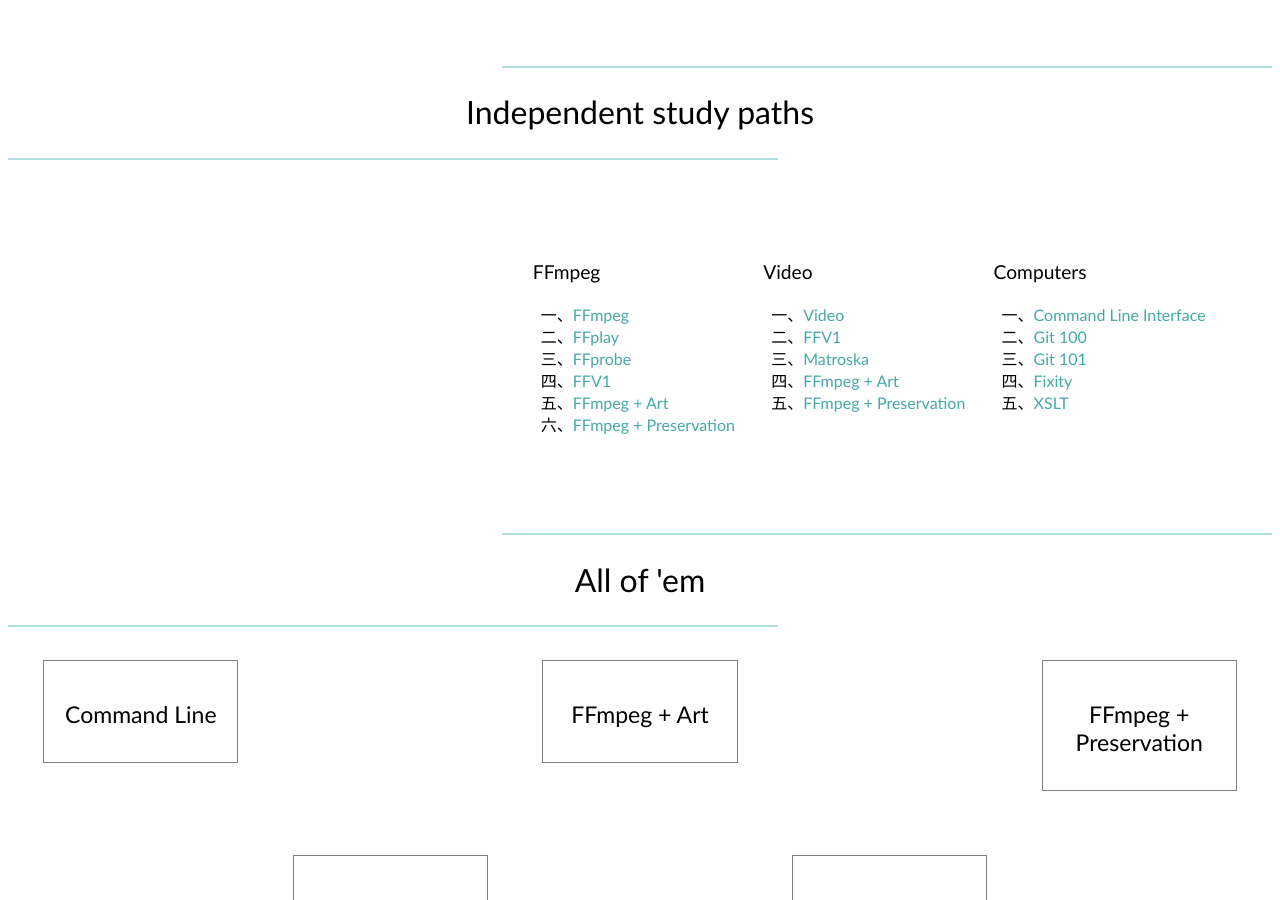
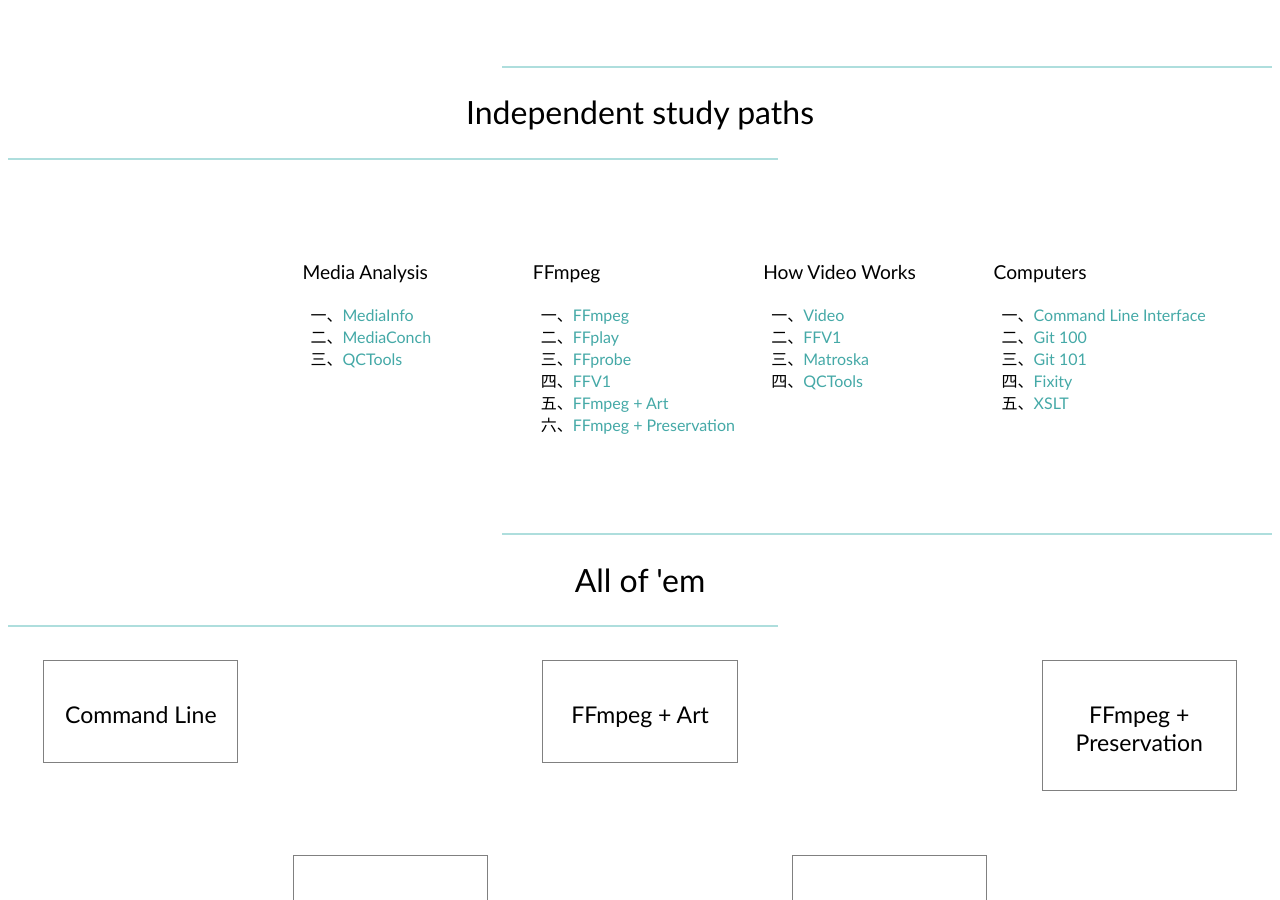
Before and after one commit to ablwr/avpres-training, a Jekyll site: the page built from index.html, in a window 1280 px wide and 900 px high, scrolled down 439 px. Built offline with Jekyll 4.4.1, drawn with Linux system fonts in a browser that asks for light colours.

Commit message:
prepares for future study paths

```diff
--- a/index.html
+++ b/index.html
@@ -27,9 +27,25 @@
 <div class="left"></div>
 <br>
 <div class="suggest">
-  <div class="">
+  <div class="suggestions">
+    <!-- <h3>Digital Preservation</h3> -->
+    <!-- <ul>
+      <li><a target="_blank" href="{{ site.baseurl }}/presentations/digital-preservation">Digital Preservation</a></li>
+      <li><a target="_blank" href="{{ site.baseurl }}/presentations/oais.html">OAIS</a></li>
+      <li><a target="_blank" href="{{ site.baseurl }}/presentations/fixity.html">Fixity</a></li>
+      <li><a target="_blank" href="{{ site.baseurl }}/presentations/storage.html">Storage</a></li>
+      <li><a target="_blank" href="{{ site.baseurl }}/presentations/disk-imaging.html">Disk Imaging</a></li>
+      <li><a target="_blank" href="{{ site.baseurl }}/presentations/archivematica.html">Archivematica</a></li>
+    </ul> -->
   </div>
-  <div class="">
+  <div class="suggestions">
+    <h3>Media Analysis</h3>
+    <ul>
+      <li><a target="_blank" href="{{ site.baseurl }}/presentations/mediainfo">MediaInfo</a></li>
+      <li><a target="_blank" href="{{ site.baseurl }}/presentations/mediaconch.html">MediaConch</a></li>
+      <li><a target="_blank" href="{{ site.baseurl }}/presentations/qctools.html">QCTools</a></li>
+      <!-- <li><a target="_blank" href="{{ site.baseurl }}/presentations/analysis-tools.html">Analysis Tools</a></li> -->
+    </ul>
   </div>
   <div class="suggestions">
     <h3>FFmpeg</h3>
@@ -43,13 +59,12 @@
     </ul>
   </div>
   <div class="suggestions">
-    <h3>Video</h3>
+    <h3>How Video Works</h3>
     <ul>
       <li><a target="_blank" href="{{ site.baseurl }}/presentations/video.html">Video</a></li>
       <li><a target="_blank" href="{{ site.baseurl }}/presentations/ffv1.html">FFV1</a></li>
       <li><a target="_blank" href="{{ site.baseurl }}/presentations/matroska.html">Matroska</a></li>
-      <li><a target="_blank" href="{{ site.baseurl }}/presentations/ffmpeg-art.html">FFmpeg + Art</a></li>
-      <li><a target="_blank" href="{{ site.baseurl }}/presentations/ffmpeg-preservation.html">FFmpeg + Preservation</a></li>
+      <li><a target="_blank" href="{{ site.baseurl }}/presentations/qctools.html">QCTools</a></li>
     </ul>
   </div>
   <div class="suggestions">
@@ -61,7 +76,6 @@
       <li><a target="_blank" href="{{ site.baseurl }}/presentations/git.html">Git 101</a></li>
       <li><a target="_blank" href="{{ site.baseurl }}/presentations/fixity.html">Fixity</a></li>
       <li><a target="_blank" href="{{ site.baseurl }}/presentations/git.html">XSLT</a></li>
-
     </ul>
   </div>
 </div>
```
